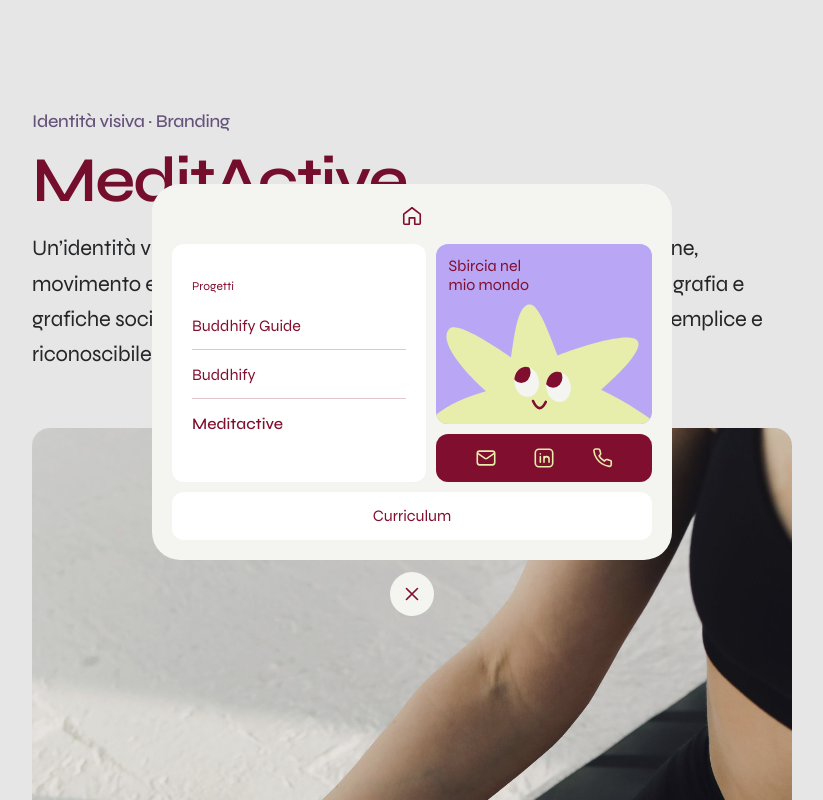
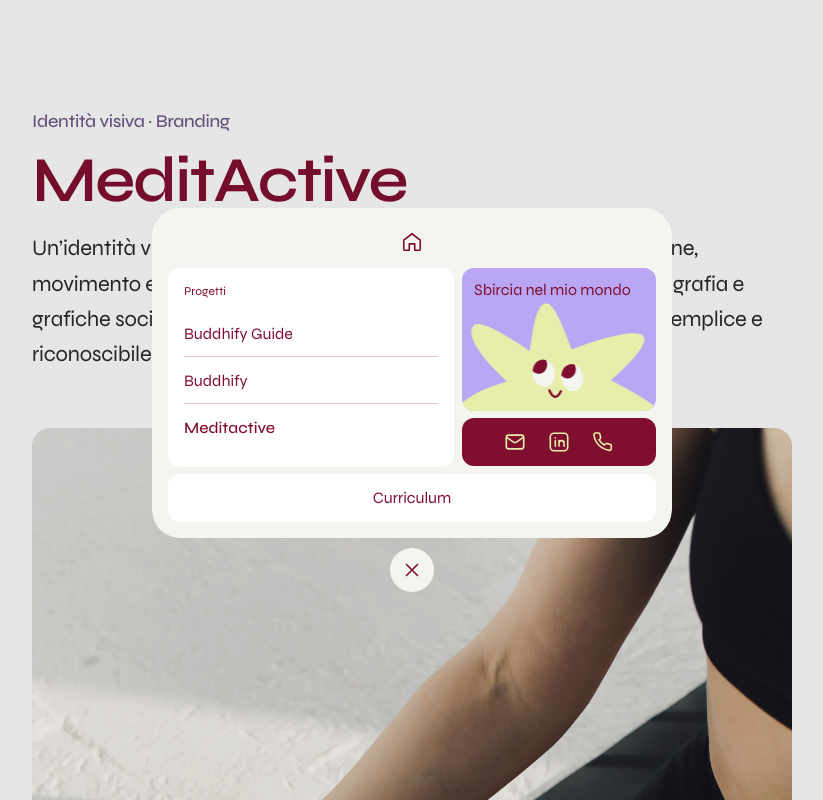
Before and after one commit to francescacudemo-tech/portfolio-html-css, a website: page case-studies/meditactive.html in a window 1280 px wide. Both pictures are taken after a click on the button "Apri la navigazione". Shown: the top 800 px of the page, without its empty margins (228-1051 px from the left). Drawn offline with nearby package versions, Linux system fonts and the light colour scheme.

Commit message:
Ripristina Card Stack e riequilibra il Mini Bento

```diff
--- a/assets/js/mini-bento.js
+++ b/assets/js/mini-bento.js
@@ -19,6 +19,7 @@ if (menu && typeof window.HTMLDialogElement?.prototype.showModal === 'function')
     <dialog id="mini-bento-dialog" class="mini-bento__dialog" aria-label="Navigazione del portfolio">
       <div class="mini-bento__shell">
         <nav class="mini-bento__panel" aria-label="Portfolio">
+          <div class="mini-bento__surface" aria-hidden="true"></div>
           <a class="mini-bento__home" href="${home}" aria-label="Home" autofocus>${icon(house)}</a>
           <section class="mini-bento__projects" aria-labelledby="mini-bento-projects">
             <h2 id="mini-bento-projects">Progetti</h2>
@@ -29,7 +30,7 @@ if (menu && typeof window.HTMLDialogElement?.prototype.showModal === 'function')
             </ul>
           </section>
           <a class="mini-bento__about" href="https://francesca-cudemo.framer.website/about">
-            <span>Sbircia nel<br>mio mondo</span>
+            <span>Sbircia nel mio mondo</span>
             <svg class="mini-bento__star" viewBox="0 -12 440 244" preserveAspectRatio="xMidYMax meet" xmlns="http://www.w3.org/2000/svg" aria-hidden="true" focusable="false">
               <defs>
                 <clipPath id="mini-bento-eye-a"><ellipse cx="190" cy="168" rx="25" ry="31" transform="rotate(10 190 168)"/></clipPath>
@@ -76,31 +77,83 @@ if (menu && typeof window.HTMLDialogElement?.prototype.showModal === 'function')
   const homeLink = menu.querySelector('.mini-bento__home');
   const closeButton = menu.querySelector('.mini-bento__close');
   const reduceMotion = window.matchMedia('(prefers-reduced-motion: reduce)');
+  const panel = shell.querySelector('.mini-bento__panel');
+  const surface = panel.querySelector('.mini-bento__surface');
+  const star = panel.querySelector('.mini-bento__star');
+  const tiles = [
+    [panel.querySelector('.mini-bento__projects'), -9, -5, -3],
+    [panel.querySelector('.mini-bento__about'), 9, 5, -4],
+    [panel.querySelector('.mini-bento__contacts'), 6, 5, 5],
+    [panel.querySelector('.mini-bento__cv'), -7, -5, 5]
+  ];
+  const timing = { duration: 540, fill: 'both' };
   let animations = [];
   let closing = false;
   const currentProject = [...menu.querySelectorAll('[data-project]')]
     .find(link => link.dataset.project === menu.dataset.currentProject);
   currentProject?.setAttribute('aria-current', 'page');
 
-  function openMotion() {
-    const timing = { duration: 280, easing: 'cubic-bezier(.22, 1, .36, 1)', fill: 'both' };
-    return [
+  function spreadStack() {
+    // Il contorno parte dalle dimensioni reali dell’hamburger.
+    const center = panel.clientWidth / 2;
+    const inlineInset = center - trigger.offsetWidth / 2;
+    const blockInset = panel.clientHeight - trigger.offsetHeight;
+    const easing = getComputedStyle(menu).getPropertyValue('--menu-stack').trim();
+    const origin = trigger.getBoundingClientRect();
+    const destination = panel.getBoundingClientRect();
+    const x = origin.left + origin.width / 2 - destination.left - destination.width / 2;
+    const y = origin.top - destination.top;
+    const radius = getComputedStyle(panel).borderRadius;
+    const animations = [
       shell.animate([
-        { opacity: 0, transform: 'translateY(-8px) scale(.98)' },
-        { opacity: 1, transform: 'none' }
+        { transform: `translate(${x}px, calc(${y}px + var(--menu-scroll-shift, 0px)))`, easing },
+        { transform: 'none', offset: .78 },
+        { transform: 'none' }
       ], timing),
-      dialog.animate([
-        { backgroundColor: 'transparent' },
-        { backgroundColor: 'var(--menu-backdrop)' }
+      surface.animate([
+        { clipPath: `inset(0 ${inlineInset}px ${blockInset}px round ${trigger.offsetHeight / 2}px)`, easing },
+        { clipPath: `inset(0 round ${radius})`, offset: .81 },
+        { clipPath: `inset(0 round ${radius})` }
       ], timing)
     ];
+
+    for (const [index, [tile, angle, offsetX, offsetY]] of tiles.entries()) {
+      const x = center - tile.offsetLeft - tile.offsetWidth / 2 + offsetX;
+      const y = 24 - tile.offsetTop - tile.offsetHeight / 2 + offsetY;
+      const stacked = `translate(${x}px, ${y}px) rotate(${angle}deg) scale(.23)`;
+      const start = (76 + index * 40) / timing.duration;
+      animations.push(tile.animate([
+        { transform: stacked, opacity: 0, offset: 0 },
+        { transform: stacked, opacity: 0, offset: .08 },
+        { transform: stacked, opacity: 1, offset: start, easing },
+        { transform: 'translate(0, 0) rotate(0deg) scale(1)', opacity: 1, offset: start + .57 },
+        { transform: 'none', opacity: 1 }
+      ], timing));
+    }
+
+    animations.push(dialog.animate([
+      { backgroundColor: 'transparent', easing },
+      { backgroundColor: 'var(--menu-backdrop)' }
+    ], timing));
+    for (const [element, offset, from, to] of [
+      [homeLink, .52, 'translateY(0)', 'translateY(0)'],
+      [star, .65, 'translateY(12px) scaleX(-1)', 'translateY(0) scaleX(-1)'],
+      [closeButton, .69, 'translateY(-8px)', 'translateY(0)']
+    ]) {
+      animations.push(element.animate([
+        { opacity: 0, transform: from },
+        { opacity: 0, transform: from, offset, easing },
+        { opacity: 1, transform: to }
+      ], timing));
+    }
+    return animations;
   }
 
   trigger.addEventListener('click', () => {
     dialog.showModal();
     dialog.scrollTop = 0;
     trigger.setAttribute('aria-expanded', 'true');
-    if (!reduceMotion.matches) animations = openMotion();
+    if (!reduceMotion.matches && typeof shell.animate === 'function') animations = spreadStack();
     homeLink.focus({ preventScroll: true });
   });
 
@@ -109,12 +162,20 @@ if (menu && typeof window.HTMLDialogElement?.prototype.showModal === 'function')
 
     closing = true;
     if (!reduceMotion.matches) {
-      animations.forEach(animation => animation.reverse());
+      // Se la X ha richiesto uno scroll, il ritorno punta ancora alla pillola fissa.
+      if (animations[0]?.playState === 'finished') {
+        shell.style.setProperty('--menu-scroll-shift', `${dialog.scrollTop}px`);
+      }
+      animations.forEach(animation => {
+        animation.reverse();
+        animation.updatePlaybackRate(-1.35);
+      });
       await Promise.allSettled(animations.map(animation => animation.finished));
     }
     dialog.close();
     animations.forEach(animation => animation.cancel());
     animations = [];
+    shell.style.removeProperty('--menu-scroll-shift');
     closing = false;
     trigger.setAttribute('aria-expanded', 'false');
     trigger.focus({ preventScroll: true });
@@ -127,10 +188,12 @@ if (menu && typeof window.HTMLDialogElement?.prototype.showModal === 'function')
   });
 
   let pressedOutside = false;
+  const outsideMenu = target => !panel.contains(target) && !closeButton.contains(target);
   dialog.addEventListener('pointerdown', event => {
-    pressedOutside = event.target === dialog;
+    pressedOutside = outsideMenu(event.target);
   });
   dialog.addEventListener('click', event => {
-    if (pressedOutside && event.target === dialog) closeMenu();
+    if (pressedOutside && outsideMenu(event.target)) closeMenu();
+    pressedOutside = false;
   });
 }
--- a/case-studies/meditactive.html
+++ b/case-studies/meditactive.html
@@ -31,8 +31,8 @@
   <!-- Bootstrap 5 (solo CSS) + stili del sito compilati da Sass -->
   <link href="https://cdn.jsdelivr.net/npm/bootstrap@5.3.3/dist/css/bootstrap.min.css" rel="stylesheet">
   <link href="../css/main.css?v=52" rel="stylesheet">
-  <link href="../css/mini-bento.css?v=4" rel="stylesheet">
-  <script type="module" src="../assets/js/mini-bento.js?v=5"></script>
+  <link href="../css/mini-bento.css?v=5" rel="stylesheet">
+  <script type="module" src="../assets/js/mini-bento.js?v=6"></script>
 </head>
 <body class="case-study">
   <a class="skip-link" href="#main">Vai al contenuto</a>
--- a/scss/mini-bento.scss
+++ b/scss/mini-bento.scss
@@ -4,6 +4,7 @@
   --menu-surface: var(--porcelain);
   --menu-neutral: #{$home-bg};
   --menu-glide: 300ms cubic-bezier(.22, .85, .25, 1);
+  --menu-stack: cubic-bezier(.2, .8, .3, 1.045);
   --menu-backdrop: color-mix(in srgb, #{$d-home-bg} 10%, transparent);
   color: var(--cherry);
   font-family: $font-display;
@@ -87,7 +88,7 @@
   &__shell {
     display: grid;
     justify-items: center;
-    gap: 12px;
+    gap: 10px;
     width: min(100%, 520px);
     margin: auto;
   }
@@ -95,21 +96,18 @@
   &__panel {
     --menu-band: 48px;
     position: relative;
+    isolation: isolate;
     display: grid;
-    grid-template-columns: minmax(0, 1.18fr) minmax(0, 1fr);
+    grid-template-columns: minmax(0, 1fr) minmax(132px, .68fr);
     grid-template-areas: 'home home' 'projects about' 'projects contacts' 'cv cv';
     grid-template-rows: 36px auto var(--menu-band) var(--menu-band);
-    gap: 10px;
+    gap: 8px;
     width: 100%;
-    padding: 14px 20px 20px;
+    padding: 16px;
     border-radius: 28px;
-    background: var(--menu-surface);
 
     @media (max-width: 420px) {
       --menu-band: 44px;
-      grid-template-columns: minmax(0, 1.18fr) minmax(132px, 1fr);
-      gap: 8px;
-      padding: clamp(10px, 3vw, 13px);
       border-radius: 22px;
     }
 
@@ -118,6 +116,15 @@
       grid-template-areas: 'home' 'projects' 'about' 'contacts' 'cv';
       grid-template-rows: 36px auto auto var(--menu-band) var(--menu-band);
     }
+  }
+
+  &__surface {
+    position: absolute;
+    z-index: -1;
+    inset: 0;
+    border-radius: inherit;
+    background: var(--menu-surface);
+    pointer-events: none;
   }
 
   &__home {
@@ -141,15 +148,12 @@
 
   &__projects {
     grid-area: projects;
-    display: flex;
-    flex-direction: column;
-    justify-content: center;
-    padding: 14px clamp(12px, 3vw, 20px);
+    padding: 16px;
     border-radius: 12px;
     background: var(--menu-neutral);
 
     h2 {
-      margin: 0 0 8px;
+      margin: 0 0 12px;
       color: inherit;
       font: inherit;
       font-size: 12px;
@@ -169,7 +173,7 @@
     a {
       display: flex;
       align-items: center;
-      min-height: 48px;
+      min-height: 46px;
       font-size: 16px;
     }
 
@@ -178,8 +182,7 @@
     }
 
     @media (max-width: 420px) {
-      padding-inline: 10px;
-      a { min-height: 42px; font-size: 14px; }
+      a { min-height: 44px; font-size: 14px; }
     }
   }
 
@@ -188,7 +191,7 @@
     display: flex;
     flex-direction: column;
     justify-content: space-between;
-    gap: 10px;
+    gap: 4px;
     overflow: hidden;
     padding: 12px 0 0;
     border-radius: 12px;
@@ -225,8 +228,8 @@
   &__contacts {
     grid-area: contacts;
     display: grid;
-    grid-template-columns: repeat(3, minmax(0, 1fr));
-    padding-inline: clamp(0px, calc(10vw - 35px), 20px);
+    grid-template-columns: repeat(3, 44px);
+    justify-content: center;
     background: var(--cherry);
     color: var(--matcha);
     border-radius: 12px;
@@ -259,7 +262,7 @@
   }
 
   @media (hover: hover) and (pointer: fine) {
-    &__projects a:hover > span { translate: 3px 0; }
+    &__projects a:hover > span { translate: 4px 0; }
     &__cv:hover > span { translate: 0 -2px; }
 
     & :is(a, button):hover svg:not(.mini-bento__star) { translate: 0 -2px; }
```
Also changed, not shown: case-studies/buddhify-guide.html (+2 -2 lines), case-studies/buddhify-redesign.html (+2 -2 lines), css/mini-bento.css.
